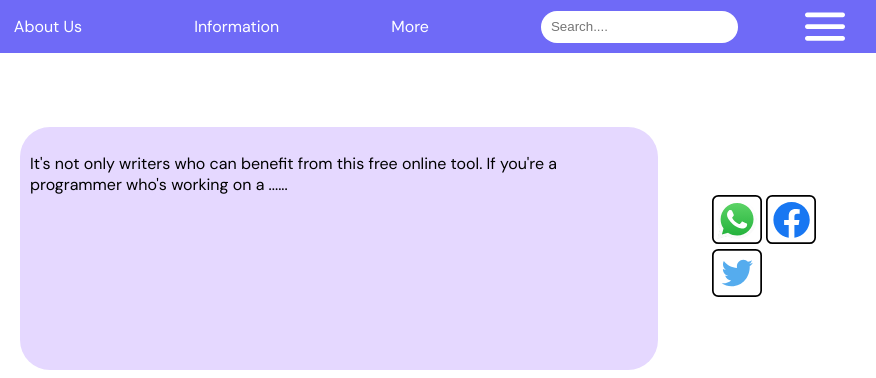
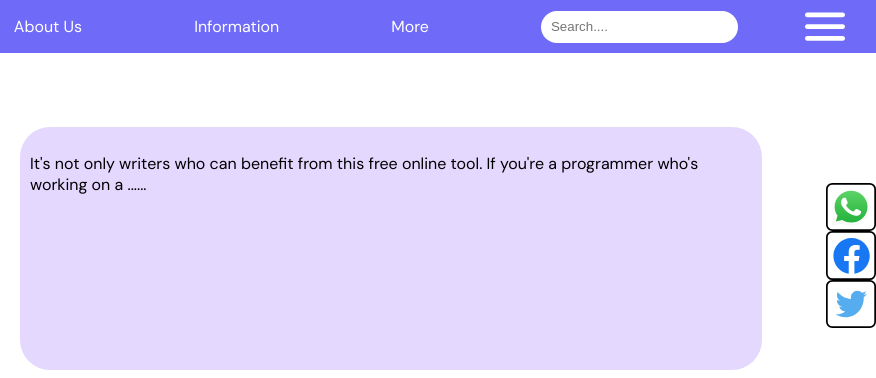
Before and after one commit to Tanzeelakhan42/Cuvette-MicroProject2, a plain HTML site: page index.html in a window 1280 px wide. Shown: the top 378 px of the page, 404-1280 px from the left. Drawn offline with Linux system fonts and the light colour scheme.

Commit message:
Completed positiong layout of whole page exclulding some minor styling

```diff
--- a/index.html
+++ b/index.html
@@ -44,19 +44,15 @@
           <img src="./Vector.svg" alt="Hamburger Icon" class="hamburger-logo" />
         </div>
       </div>
+      <div class="main-container-2">
         <div class="content-container">
           <div class="content-box-1">
             <img src="Img.svg" alt="Image" class="image-logo" />
             <div class="card-1">
               <p>
-              It's not only writers who can benefit from this free online tool.
-              If you're a programmer who's working on a ......
+                It's not only writers who can benefit from this free online
+                tool. If you're a programmer who's working on a ......
               </p>
-          </div>
-          <div class="social-icons-box">
-            <img class="social-icons" src="./Group 5.svg" alt="" />
-            <img class="social-icons" src="./Group 4.svg" alt="" />
-            <img class="social-icons" src="./Group 3.svg" alt="" />
             </div>
           </div>
           <div class="content-box-2">
@@ -109,6 +105,14 @@
             </div>
           </div>
         </div>
+        <div class="social-icons-container">
+          <div class="social-icons-box">
+            <img class="social-icons" src="./Group 5.svg" alt="" />
+            <img class="social-icons" src="./Group 4.svg" alt="" />
+            <img class="social-icons" src="./Group 3.svg" alt="" />
+          </div>
+        </div>
+      </div>
     </div>
   </body>
 </html>
--- a/styles.css
+++ b/styles.css
@@ -16,6 +16,9 @@ body {
   padding: 0px 20px;
   position: sticky;
   top: 0px;
+}
+.main-container-2 {
+  display: flex;
 }
 .content-container {
   /* background-color: green; */
@@ -218,16 +221,25 @@ body {
 .arrow-logo {
   width: 15px;
 }
+.root {
+  navbar-height: 0px;
+}
+.social-icons-container {
+  position: relative;
+}
 .social-icons-box {
-  margin: 0px 0px 0px 30px;
+  display: flex;
+  flex-direction: column;
   position: sticky;
+  top: 70px;
+  margin-top: 130px;
 }
 .social-icons {
   width: 50px;
 }
 .chatbot-icon {
   position: fixed;
-  bottom: 0px;
-  right: 40px;
   height: 80px;
+  bottom: -13px;
+  right: 10%;
 }
```
Lines whose indentation alone changed are shown as unchanged.
